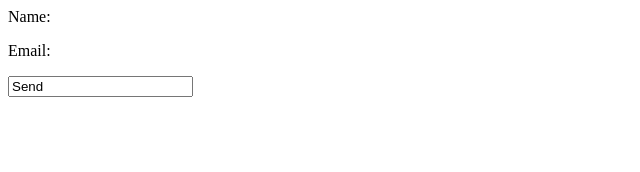
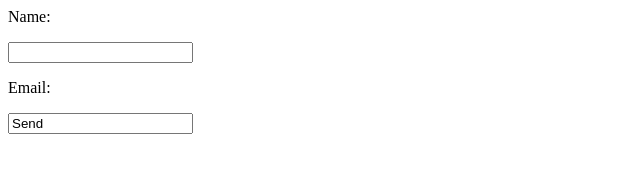
Before and after one commit to xnoda/form, a plain HTML site: page index.html in a window 1280 px wide. Shown: the whole page, without its empty margins (0-640 px from the left). Drawn offline with Linux system fonts and the light colour scheme.

Commit message:
Update index.html

```diff
--- a/index.html
+++ b/index.html
@@ -1,9 +1,9 @@
 <html>
   <body>
 
-  <form acton="//formspree.io/hersspharow212@gmail.com"
+  <form action="//formspree.io/hersspharow212@gmail.com"
     method="POST">
-  <p>Name: </p><inputtype="text" name="name">
+  <p>Name: </p><input type="text" name="name">
   <p>Email: </p><input type="email" name="_replyto"
 	<input type="submit" value="Send">
 
```
